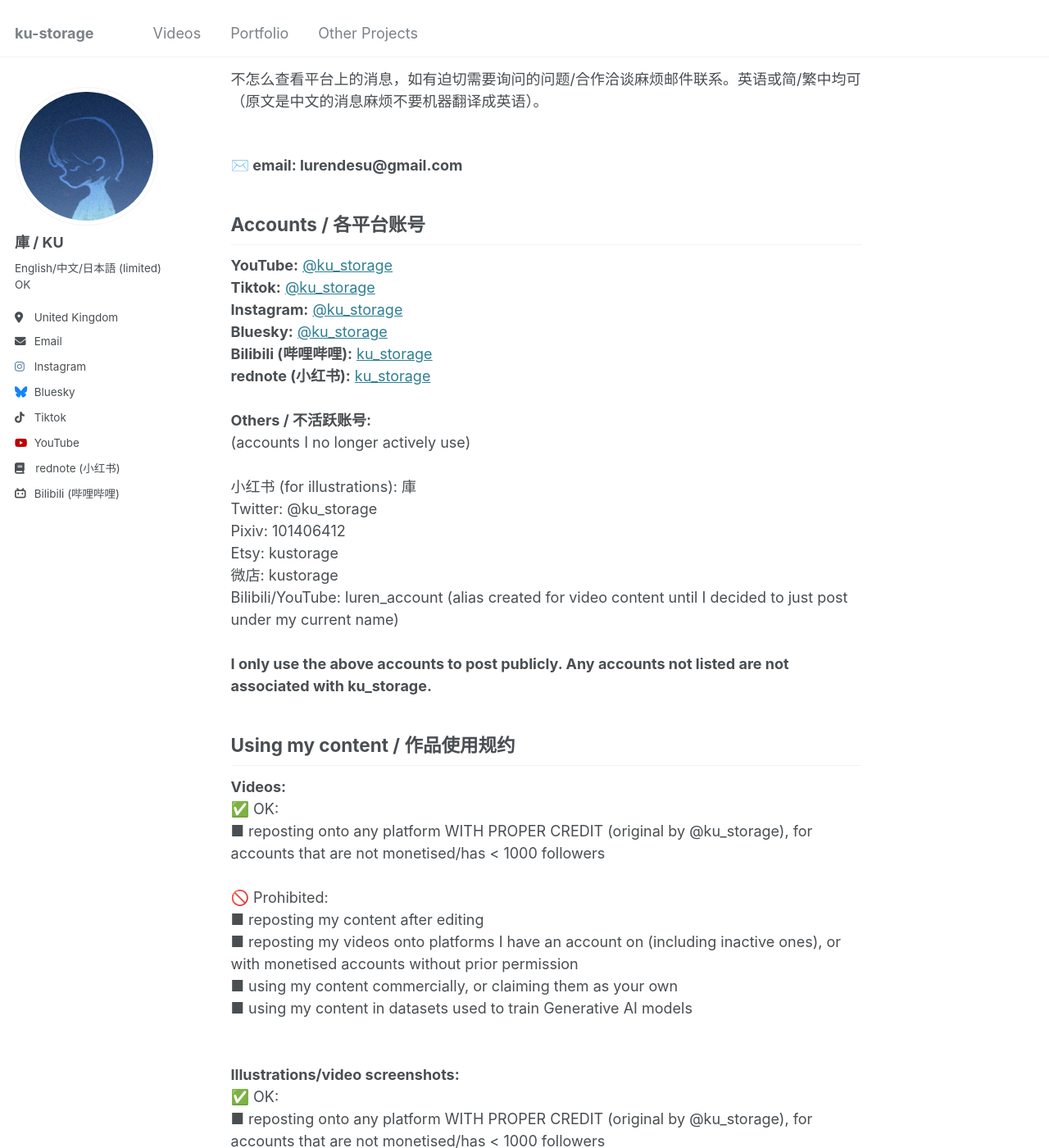
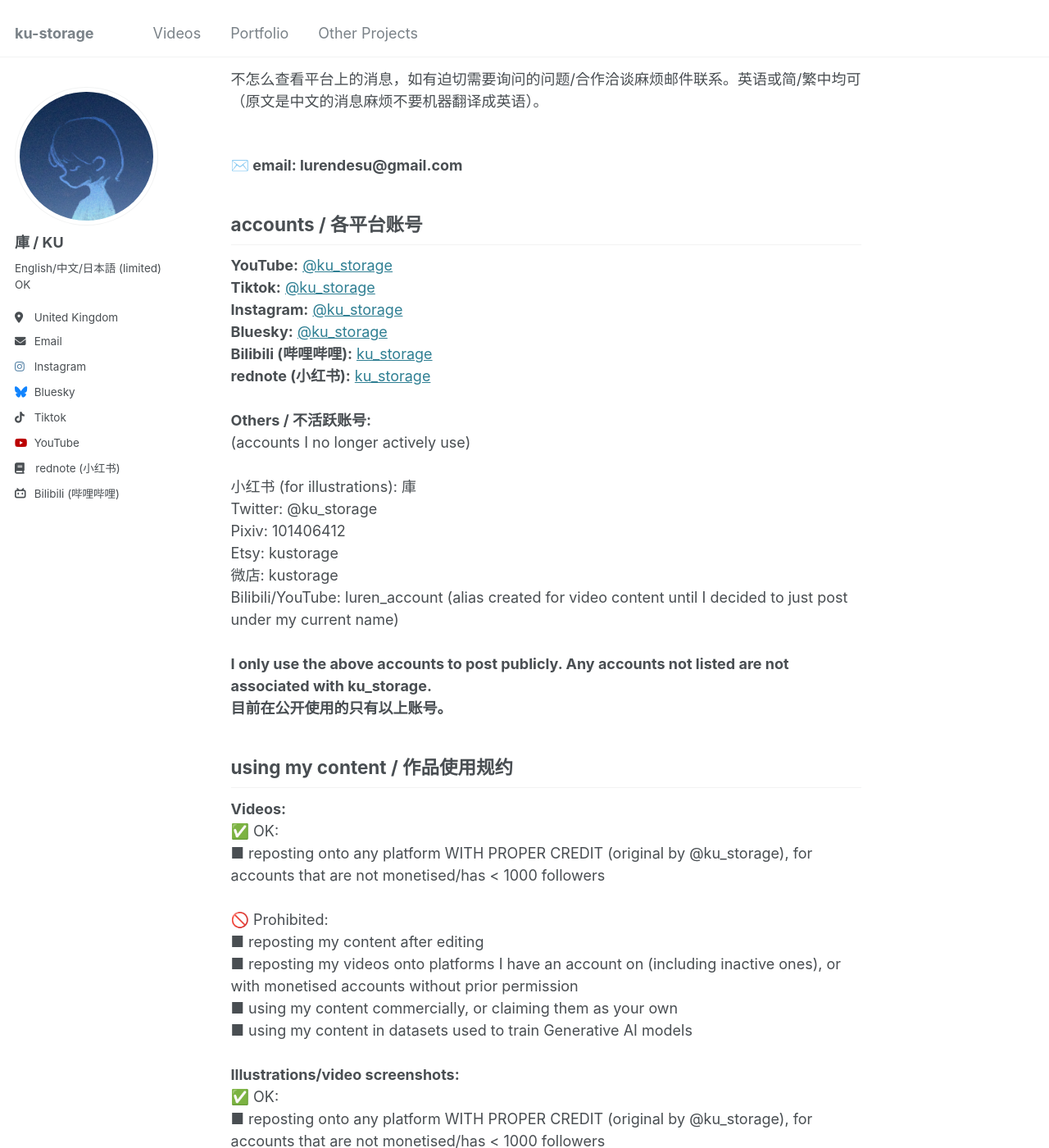
Before and after one commit to ku-storage/ku-storage.github.io, a Jekyll site: the page built from _pages/about.md, in a window 1280 px wide and 1400 px high, scrolled down 470 px. Shown: the whole window at 82% size. Built offline with Jekyll 4.4.1, drawn with Linux system fonts in a browser that asks for light colours; some of the changed text lies outside the part shown.

Commit message:
Update about.md

```diff
--- a/_pages/about.md
+++ b/_pages/about.md
@@ -18,7 +18,7 @@
 
 **✉️ email: lurendesu@gmail.com**<br>
 
-Accounts / 各平台账号
+accounts / 各平台账号
 ------
 **YouTube:** [@ku_storage](https://youtube.com/@ku_storage) <br>
 **Tiktok:** [@ku_storage](https://www.tiktok.com/@ku_storage) <br>
@@ -36,8 +36,9 @@
 微店: kustorage <br>
 Bilibili/YouTube: luren_account (alias created for video content until I decided to just post under my current name) <br><br>
 **I only use the above accounts to post publicly. Any accounts not listed are not associated with ku_storage.** <br>
+**目前在公开使用的只有以上账号。** <br>
 
-Using my content / 作品使用规约
+using my content / 作品使用规约
 ------
 **Videos:**<br>
 ✅ OK:<br>
@@ -48,7 +49,7 @@
 ■ reposting my videos onto platforms I have an account on (including inactive ones), or with monetised accounts without prior permission<br>
 ■ using my content commercially, or claiming them as your own<br>
 ■ using my content in datasets used to train Generative AI models<br>
-<br><br>
+<br>
 **Illustrations/video screenshots:**<br>
 ✅ OK:<br>
 ■ reposting onto any platform WITH PROPER CREDIT (original by @ku_storage), for accounts that are not monetised/has < 1000 followers <br>
@@ -74,7 +75,7 @@
 ■ 未经许可在我已有账号的平台（包括不活跃账号）转载，或使用有收益/企业账号转载<br>
 ■ 用于商业用途，或冒充为自己的作品<br>
 ■ 用于生成式AI模型训练数据集<br>
-<br><br>
+<br>
 **插画/视频截图:**<br>
 ✅ OK:<br>
 ■ 在任何平台转载，但必须注明出处（原作者：@ku_storage），且账号无收益/粉丝数少于1000 <br>
@@ -91,7 +92,7 @@
 ■ 用于生成式AI模型训练数据集<br><br>
 如有疑问，请发邮件确认！
 
-Other notes / 其他
+other notes / 其他
 ------
 - I might not get to every comment/DM due to how busy I am with university; sorry in advance!<br>
 - I'm a hobbist so my technical skills are pretty immature; I'm not looking to do any of this as a job and I'm fine with where I currently am (please no unsolicited criticisms).<br>
```
Also changed, not shown: other parts of _pages/about.md (+3 -0 lines).
